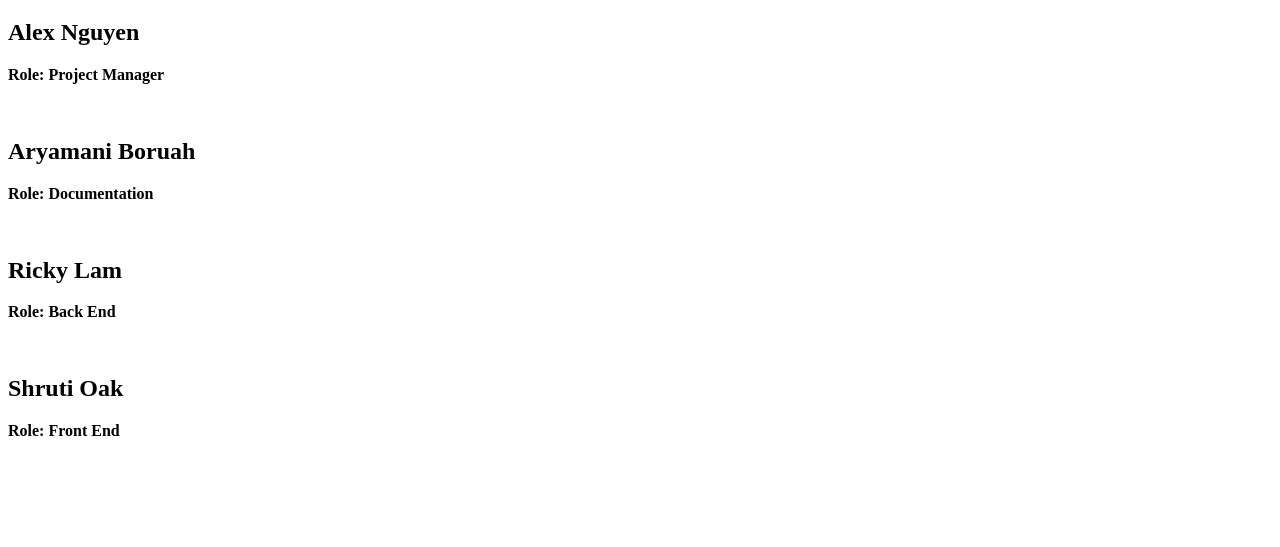
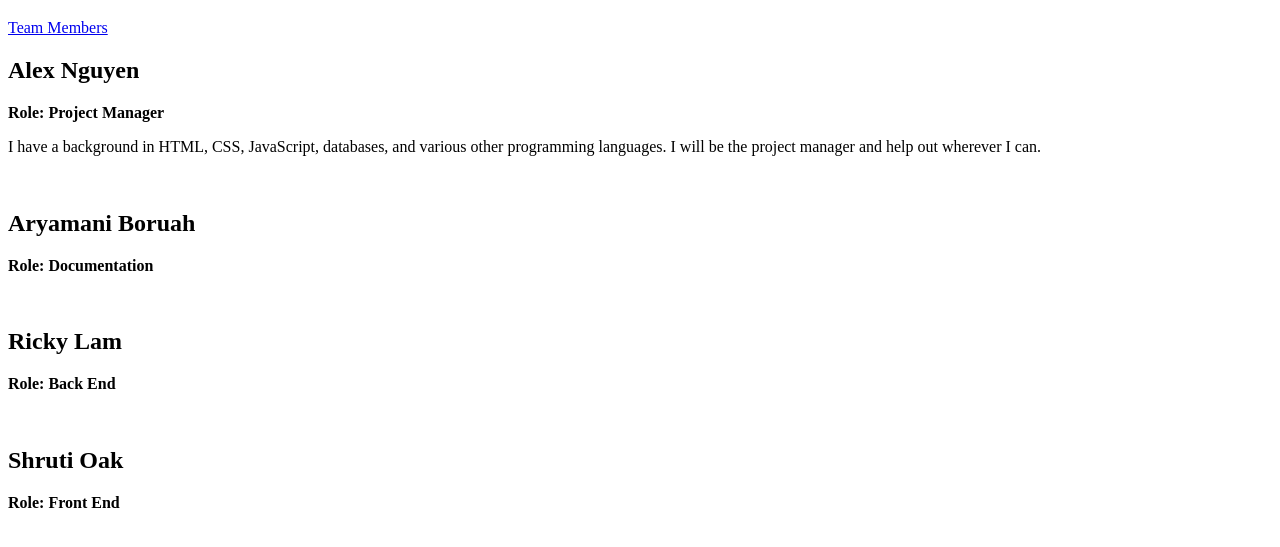
Before and after one commit to aryadot/Driving-Simulator, a website: page src/docs/milestone-01/index.html in a window 1280 px wide. Shown: the part 61-608 px from the top of the page. Drawn offline with Linux system fonts and the light colour scheme.

Commit message:
add a nav and my bio

```diff
--- a/src/docs/milestone-01/index.html
+++ b/src/docs/milestone-01/index.html
@@ -19,6 +19,7 @@
 
     <nav>
       <!-- Links to different sections/pages -->
+      <a href="#team-members">Team Members</a>
     </nav>
 
     <main>
@@ -28,10 +29,15 @@
       </article>
 
       <section>
+        <div class="team-members">
           <!-- Related content or subsections -->
           <h2 id="Alex">Alex Nguyen</h2>
           <p><b>Role: Project Manager</b></p>
-        <p></p>
+          <p>
+            I have a background in HTML, CSS, JavaScript, databases, and various
+            other programming languages. I will be the project manager and help
+            out wherever I can.
+          </p>
           <!--<img src="path/to/your/image.jpg" alt="Picture of Alex Nguyen"> -->
           <br />
           <h2 id="Aryamani">Aryamani Boruah</h2>
@@ -49,7 +55,7 @@
           <p></p>
           <!--<img src="path/to/your/image.jpg" alt="Picture of Shruti Oak"> -->
           <br />
-      </section>
+        </div>
 
       <aside>
         <!-- Side content like ads, links to other posts, or author info -->
```
Lines whose indentation alone changed are shown as unchanged.
